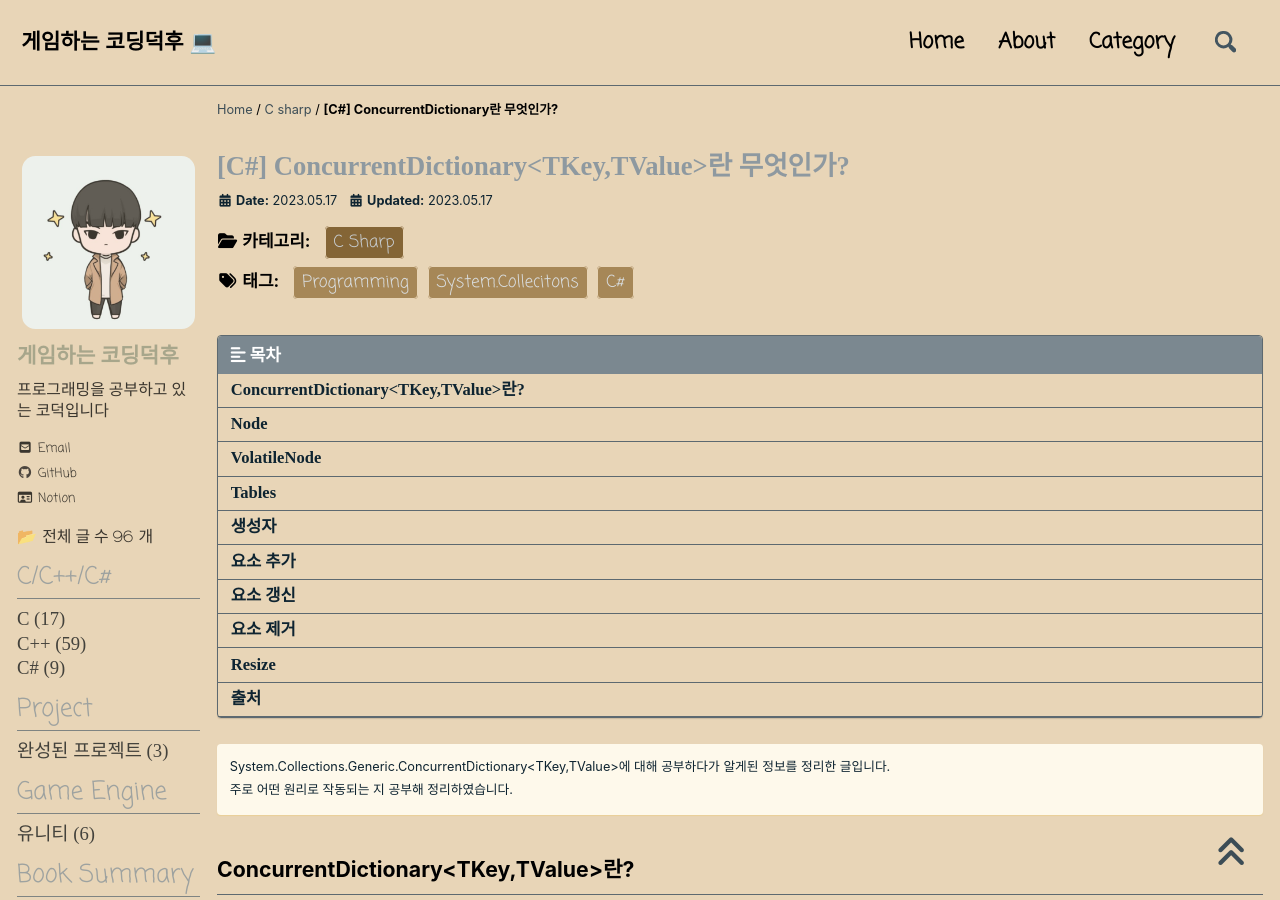
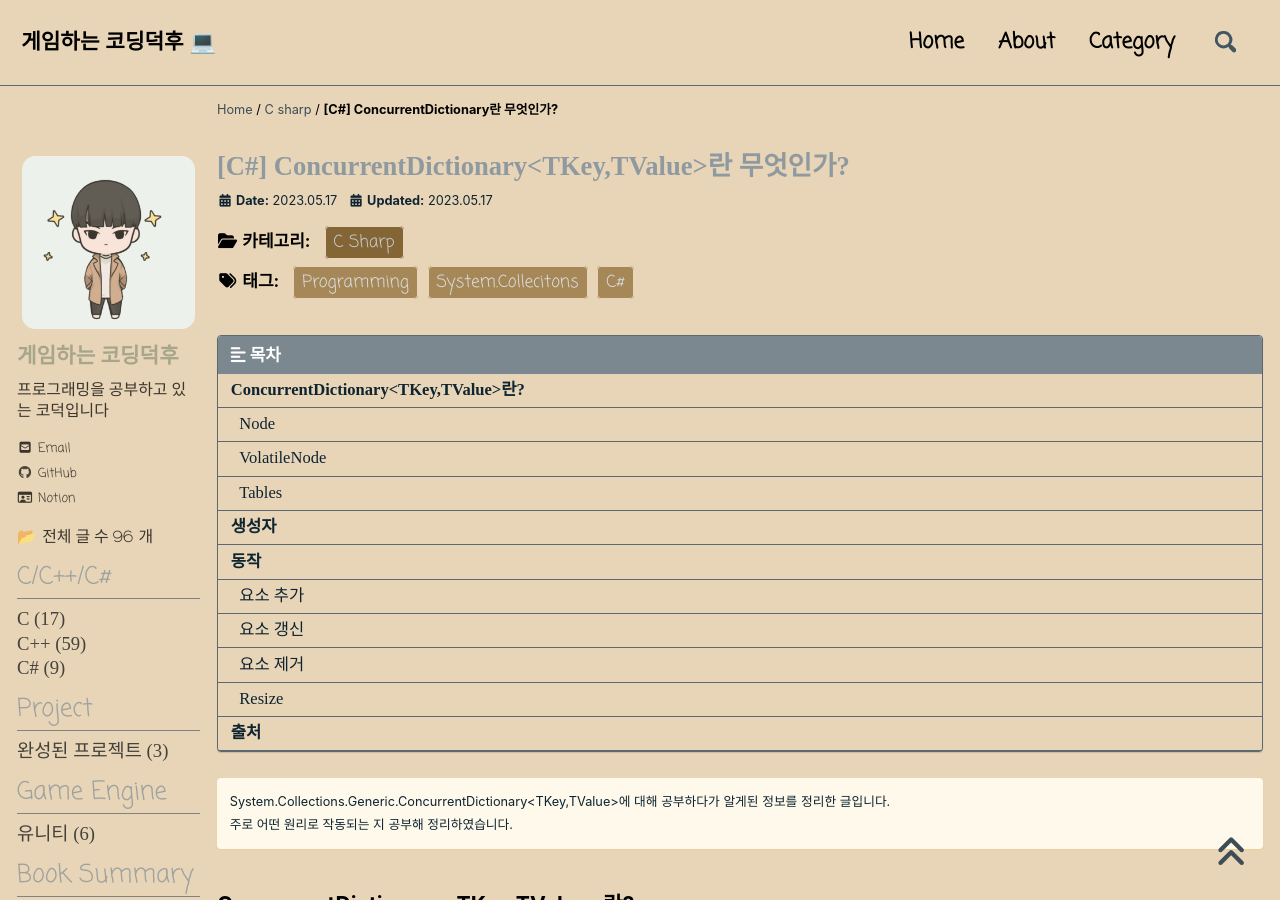
Before and after one commit to reoul/reoul.github.io, a Jekyll site: the page built from _posts/csharp/2023-05-17-csharp-9.md, in a window 1280 px wide and 900 px high. Built offline with Jekyll 4.4.1, drawn with Linux system fonts in a browser that asks for light colours; cached includes are drawn as plain includes; nearby versions of some CDN libraries; some web fonts are replaced; comment, search, counter and statistics services are not loaded.

Commit message:
글 수정

```diff
--- a/_posts/csharp/2023-05-17-csharp-9.md
+++ b/_posts/csharp/2023-05-17-csharp-9.md
@@ -27,7 +27,7 @@ System.Collections.Generic.ConcurrentDictionary<TKey,TValue>에 대해 공부하
 - 사용법은 Dictionary와 비슷하다고 생각하면 된다
 - `Tables` 라는 클래스를 통해 데이터를 가지고 있는다
 
-## Node
+### Node
 
 - Key와 Value를 저장하는 타입
 - 데이터를 보관할 때 **단일 연결 리스트**처럼 구조가 되어 있다
@@ -37,7 +37,7 @@ System.Collections.Generic.ConcurrentDictionary<TKey,TValue>에 대해 공부하
   - `_next` : 다음 Node (volatile)
   - `_hash` : hash값
 
-## VolatileNode
+### VolatileNode
 
 - 데이터는 Node 하나뿐인 Struct타입
 - Node는 volatile으로 설정되었다
@@ -45,7 +45,7 @@ System.Collections.Generic.ConcurrentDictionary<TKey,TValue>에 대해 공부하
   - 그러나 이는 불필요한 ldelema 를 트리거하여 CastHelpers.LdelemaRef 를 호출한다
   - Node를 감싸는 VolatileNode을 사용하면 인라인되지 않은 호출은 사라진다
 
-## Tables
+### Tables
 
 - ConcurrentDictionary의 내부 상태를 보관하는 테이블이다
 - 중요 내부 데이터
@@ -62,7 +62,9 @@ System.Collections.Generic.ConcurrentDictionary<TKey,TValue>에 대해 공부하
 - `_buckets`는 capacity 크기의 배열이 할당된다
 - _buckets.Length / _locks.Length 는 lock 객체마다 최대로 보호할 수 있는 요소 수입니다
 
-## 요소 추가
+## 동작
+
+### 요소 추가
 
 - Lock 부분
   - Hash를 통해 `_buckets[index]` 접근한다
@@ -76,18 +78,18 @@ System.Collections.Generic.ConcurrentDictionary<TKey,TValue>에 대해 공부하
 - lock 객체가 보호하는 요소 개수가 최대 개수를 초과하면 resize된다
 - Hash충돌이 일정 횟수 이상 발생하면 resize된다
 
-## 요소 갱신
+### 요소 갱신
 
 - 요소 추가의 Lock 부분은 동일하고 이후 bucket._next를 순회하면서 같은 요소가 이미 있는 경우에만 _value를 갱신한다
 - 요소가 추가되는 것이 아니므로 _countPerLock이 증가되지 않고 resize되지 않는다
 
-## 요소 제거
+### 요소 제거
 
 - 요소 추가의 Lock 부분은 동일하고 이후 bucket._next를 순회하면서 같은 요소가 이미 있는 경우에만 요소를 제거한다
 - 요소가 제거되어 _countPerLock이 감소한다
 - resize되지 않는다
 
-## Resize
+### Resize
 
 - _locks 모두 lock 상태로 만들어 수정이 이루어 지지 않도록 만든다
 - _buckets의 크기의 2배보다 큰 소수만큼의 배열을 할당한다
```
